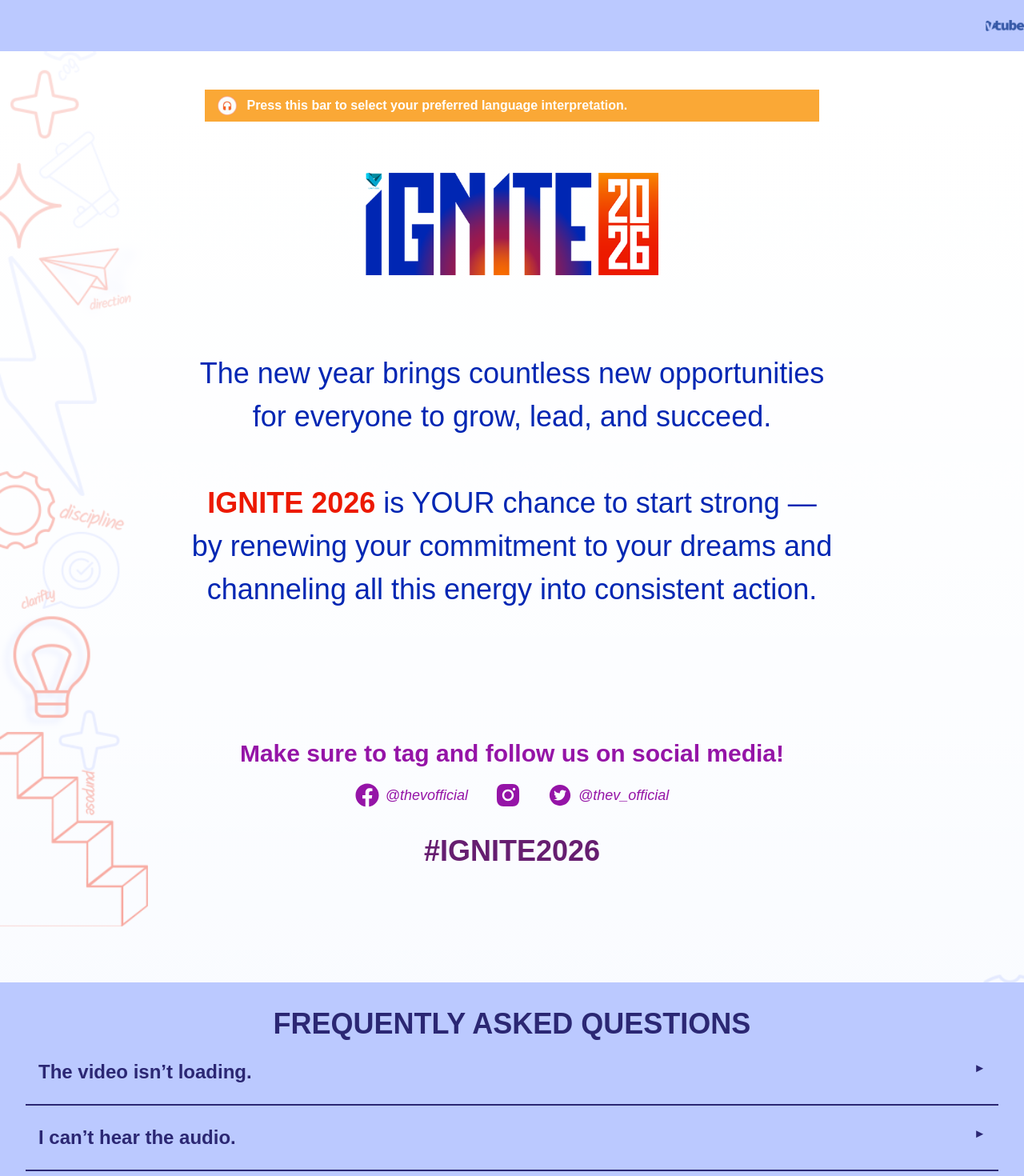
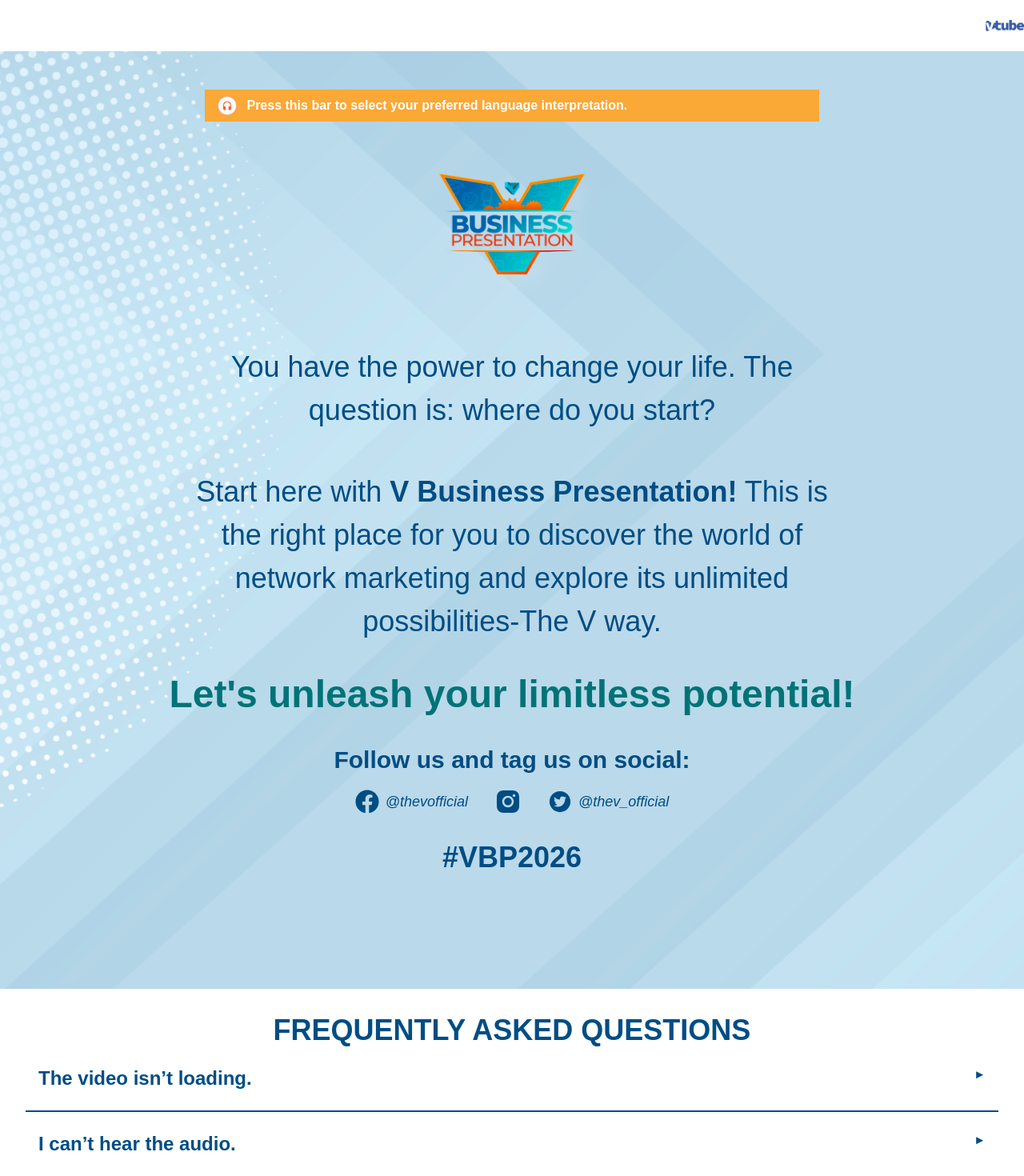
Before and after one commit to VCommsNetlify/VBP2026, a Next.js app: page / in a window 1280 px wide. Shown: the top 1470 px of the page at 80% size. Built offline with nearby package versions, Linux system fonts and the light colour scheme.

Commit message:
vbp2026 redeploy

```diff
--- a/src/app/globals.css
+++ b/src/app/globals.css
@@ -88,10 +88,11 @@
 }
 
 .bg-main {
-    background-image: linear-gradient(rgba(255, 255, 255, 0.85), rgba(255, 255, 255, 0.5)), url("/ignite-microsite-BG.png");
+    /* background-image: linear-gradient(rgba(255, 255, 255, 0.85), rgba(255, 255, 255, 0.5)), url("/02032026-VBP-microsite-background.png"); */
+    background-image: url("/02032026-VBP-microsite-background.png");
     background-repeat: repeat;
     background-position: top;
-    background-size: contain;
+    background-size: cover;
     min-height: 100vh;
 }
 
--- a/src/app/page.js
+++ b/src/app/page.js
@@ -56,24 +56,28 @@
 
                  <div className="relative w-full h-24 sm:h-28 md:h-32 mx-auto mt-8 md:mt-12">
                         <Image
-                            src={"/ignite-logo-MAIN.png"}
+                            src={"/vbusiness.png"}
                             alt="V Business"
                             fill={true}
                             className="object-contain glowfilter object-bottom md:object-center"
                         />
                     </div>
 
-                <section id="contact-us" className="mx-auto container py-16 text-white font-medium">
-                    <p className="px-4 font-articulat md:px-0 py-4 text-[#0026b3] md:py-8 text-lg md:text-3xl lg:text-4xl max-w-prose md:max-w-[40ch] mx-auto text-center leading-normal md:leading-loose lg:leading-normal">
+                <section id="contact-us" className="mx-auto container py-16 text-[#004d84] font-medium">
+                    <p className="px-4 md:px-0 py-3 md:py-6 text-lg md:text-3xl lg:text-4xl max-w-prose md:max-w-[40ch] mx-auto text-center leading-normal md:leading-loose lg:leading-normal">
                         {" "}
-                        The new year brings countless new opportunities for everyone to grow, lead, and succeed.{" "}
-                         <br /><br />
-                        <span className=" font-bold font-articulat text-[#ec1900]">IGNITE 2026</span>  is YOUR chance to start strong — by renewing
-                        your commitment to your dreams and channeling all this energy into consistent action.
+                        You have the power to change your life. The question is: where do you start?
                     </p>
-
-                   <h4 className="text-center font-articulat font-bold mt-32 text-[#9514a7] text-xl md:text-3xl font-avheavy px-4">
-                        Make sure to tag and follow us on social media!
+                    <p className="px-4 md:px-0 py-3 md:py-6 text-lg md:text-3xl lg:text-4xl max-w-prose md:max-w-[40ch] mx-auto text-center leading-normal md:leading-loose lg:leading-normal">
+                        Start here with <span className="font-bold">V Business Presentation!</span> This is the right
+                        place for you to discover the world of network marketing and explore its unlimited
+                        possibilities-The V way.
+                    </p>
+                    <h3 className="text-2xl md:text-5xl py-4 text-[#007377] text-center font-bold font-avheavy">
+                        Let{"'"}s unleash your limitless potential!
+                    </h3>
+                    <h4 className="text-center text-[#004d84] font-bold mt-6 text-xl md:text-3xl font-avheavy">
+                        Follow us and tag us on social:
                     </h4>
 
                     <div className="flex flex-row items-center justify-center gap-6 md:gap-8 py-4">
@@ -83,8 +87,8 @@
                             target="_blank"
                             className="flex items-center gap-2"
                         >
-                            <FaFacebook className="text-2xl md:text-3xl text-[#9514a7]" />
-                            <span className="text-[#9514a7] italic text-base md:text-lg">@thevofficial</span>
+                            <FaFacebook className="text-2xl md:text-3xl text-[#004d84]" />
+                            <span className="text-[#004d84] italic text-base md:text-lg">@thevofficial</span>
                         </Link>
 
                         {/* Instagram: Icon only */}
@@ -93,7 +97,7 @@
                             target="_blank"
                             className="flex items-center"
                         >
-                            <AiFillInstagram className="text-3xl md:text-4xl text-[#9514a7]" />
+                            <AiFillInstagram className="text-3xl md:text-4xl text-[#004d84]" />
                         </Link>
 
                         {/* Twitter/X: Icon and Text side-by-side */}
@@ -102,12 +106,12 @@
                             target="_blank"
                             className="flex items-center gap-2"
                         >
-                            <AiFillTwitterCircle className="text-2xl md:text-3xl text-[#9514a7]" />
-                            <span className="text-[#9514a7] italic text-base md:text-lg">@thev_official</span>
+                            <AiFillTwitterCircle className="text-2xl md:text-3xl text-[#004d84]" />
+                            <span className="text-[#004d84] italic text-base md:text-lg">@thev_official</span>
                         </Link>
                     </div>
-                    <h2 className="font-bold font-avheavy text-[#661e70] text-center text-xl sm:text-2xl md:text-4xl py-4">
-                        #IGNITE2026
+                    <h2 className="font-bold font-avheavy text-[#004d84] text-center text-xl sm:text-2xl md:text-4xl py-4">
+                        #VBP2026
                     </h2>
                 </section>
 
--- a/src/components/Navigation.jsx
+++ b/src/components/Navigation.jsx
@@ -4,7 +4,7 @@
 
 const Navigation = () => {
     return (
-        <header className="w-full h-16 bg-[#bbc9ff] flex items-center">
+        <header className="w-full h-16 bg-[#FFFFFF] flex items-center">
             <nav className="px-4 md:px-0 mx-auto container flex items-center justify-end">
                 <div className="relative h-10 w-10 md:h-12 md:w-12">
           <Image
--- a/src/sections/FAQ.jsx
+++ b/src/sections/FAQ.jsx
@@ -13,7 +13,7 @@
                     {question}
                 </span>
             </button>
-            <div className="border-b-2 border-[#2B2773]"></div>
+            <div className="border-b-2 border-[#004d84]"></div>
             <div
                 className={classNames("faqs-panel md:text-2xl text-xl", active && "!block")}
                 dangerouslySetInnerHTML={{ __html: answer }}
@@ -28,14 +28,15 @@
     return (
         <>
             <div id="faqs-sec" className="anchor"></div>
-            <section id="faqs" className=" !bg-[#bbc9ff] p-8 w-full h-full mx-auto container my-16">
+            <section id="faqs" className=" !bg-[#FFFFFF] p-8 w-full h-full mx-auto container my-16">
+                {/* bbc9ff */}
                 <h1
-                    className="faqs-title text-2xl md:text-4xl font-bold text-center !text-[#2B2773] font-bison"
+                    className="faqs-title text-2xl md:text-4xl font-bold text-center !text-[#004d84] font-bison"
                     data-key="faqs-title"
                 >
                     FREQUENTLY ASKED QUESTIONS
                 </h1>
-                <div className="faqs-menu !bg-[#bbc9ff] !text-[#2B2773]">
+                <div className="faqs-menu !bg-[#FFFFFF] !text-[#004d84]">
                     {faq.map((item, idx) => (
                         <FAQItem key={idx} {...item} />
                     ))}
```
Also changed, not shown: public/02032026-VBP-microsite-background.png (added), 1 other file (tests, documents, lock files or other folders).
